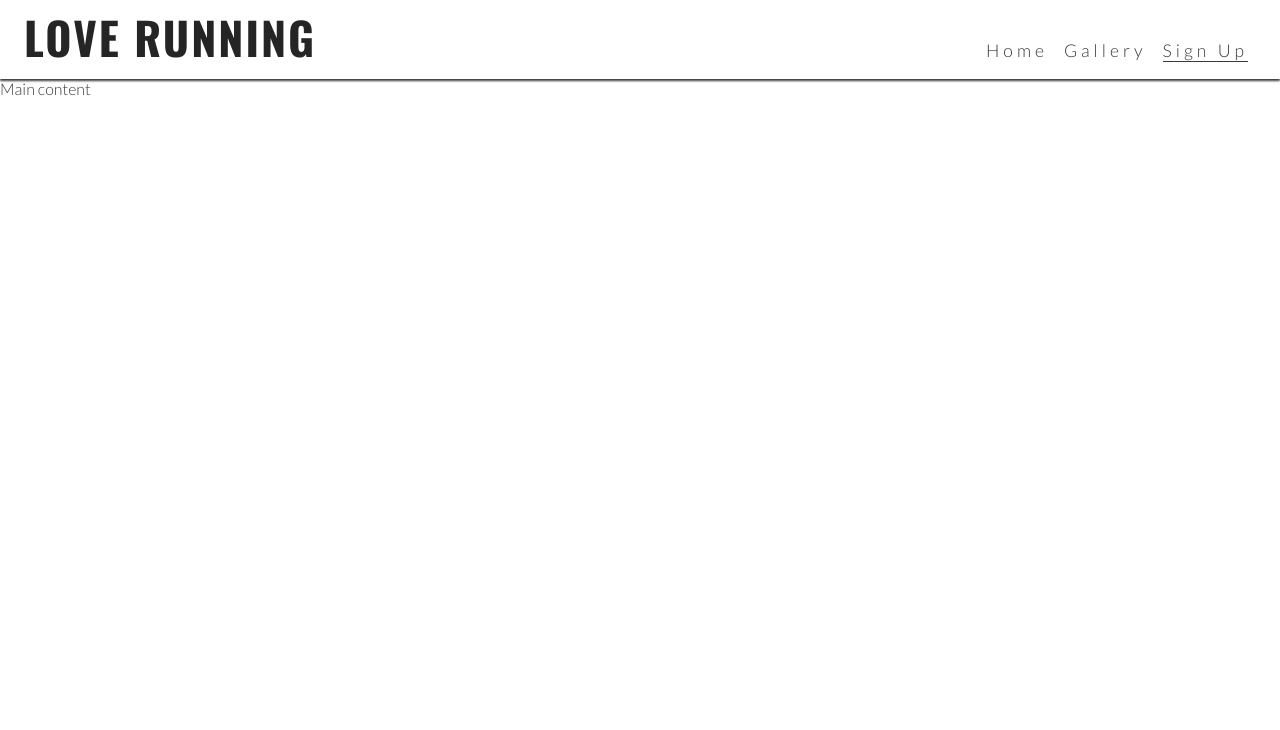
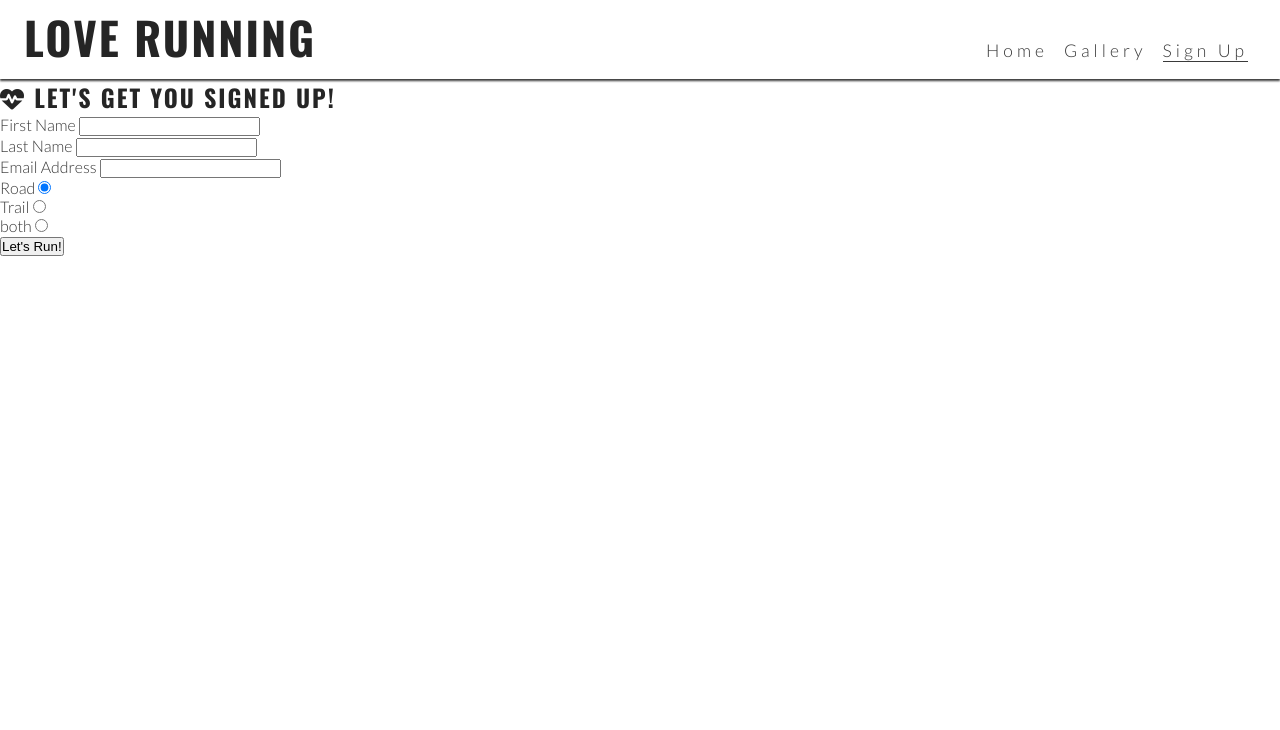
Before and after one commit to tina7e/love-running, a plain HTML site: page signup.html in a window 1280 px wide. Shown: the top 730 px of the page. Drawn offline with nearby package versions, Linux system fonts and the light colour scheme.

Commit message:
Add form element and input buttons to signup page

```diff
--- a/signup.html
+++ b/signup.html
@@ -39,7 +39,49 @@
     </header>
 
     <!-- Main content -->
-    <main>Main content</main>
+    <main>
+        <section id="signup">
+            <form id="signup-form" method="POST" action="https://formdump.codeinstitute.net">
+
+
+                <h2><i class="fa-solid fa-heart-pulse"></i> Let's get you signed up!</h2>
+
+                <label for="first-name">First Name</label>
+                <input type="text" name="first_name" id="first-name" class="text-input" required>
+                <br>
+
+                <label for="last-name">Last Name</label>
+                <input type="text" name="last_name" id="last-name" class="text-input" required>
+                <br>
+
+                <label for="email-address">Email Address</label>
+                <input type="email" name="email_address" id="email-address" class="text-input" required>
+                <br>
+
+                <div class="radio-buttons">
+
+                    <div>
+                        <label for="road">Road</label>
+                        <input type="radio" name="running_preference" id="road" value="road" required checked>
+
+                    </div>
+                    <div>
+                        <label for="trail">Trail</label>
+                        <input type="radio" name="running_preference" id="trail" value="trail" required>
+                    </div>
+                    <div>
+                        <label for="both">both</label>
+                        <input type="radio" name="running_preference" id="both" value="both" required>
+                    </div>
+                </div>
+
+
+                <button type="submit" class="join-button">Let's Run!</button>
+
+
+            </form>
+        </section>
+    </main>
 
     <!-- Footer -->
     <footer>
```
